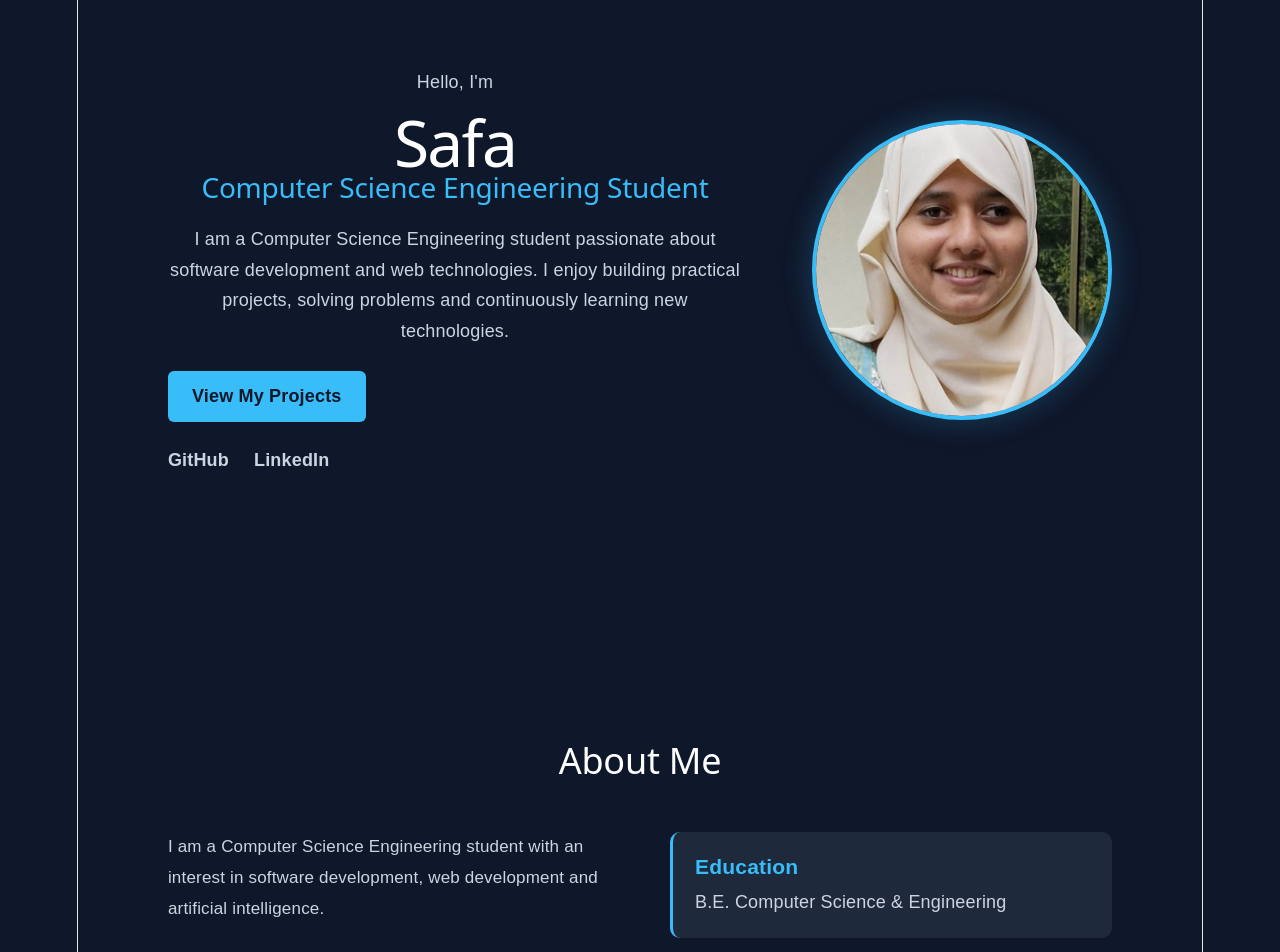
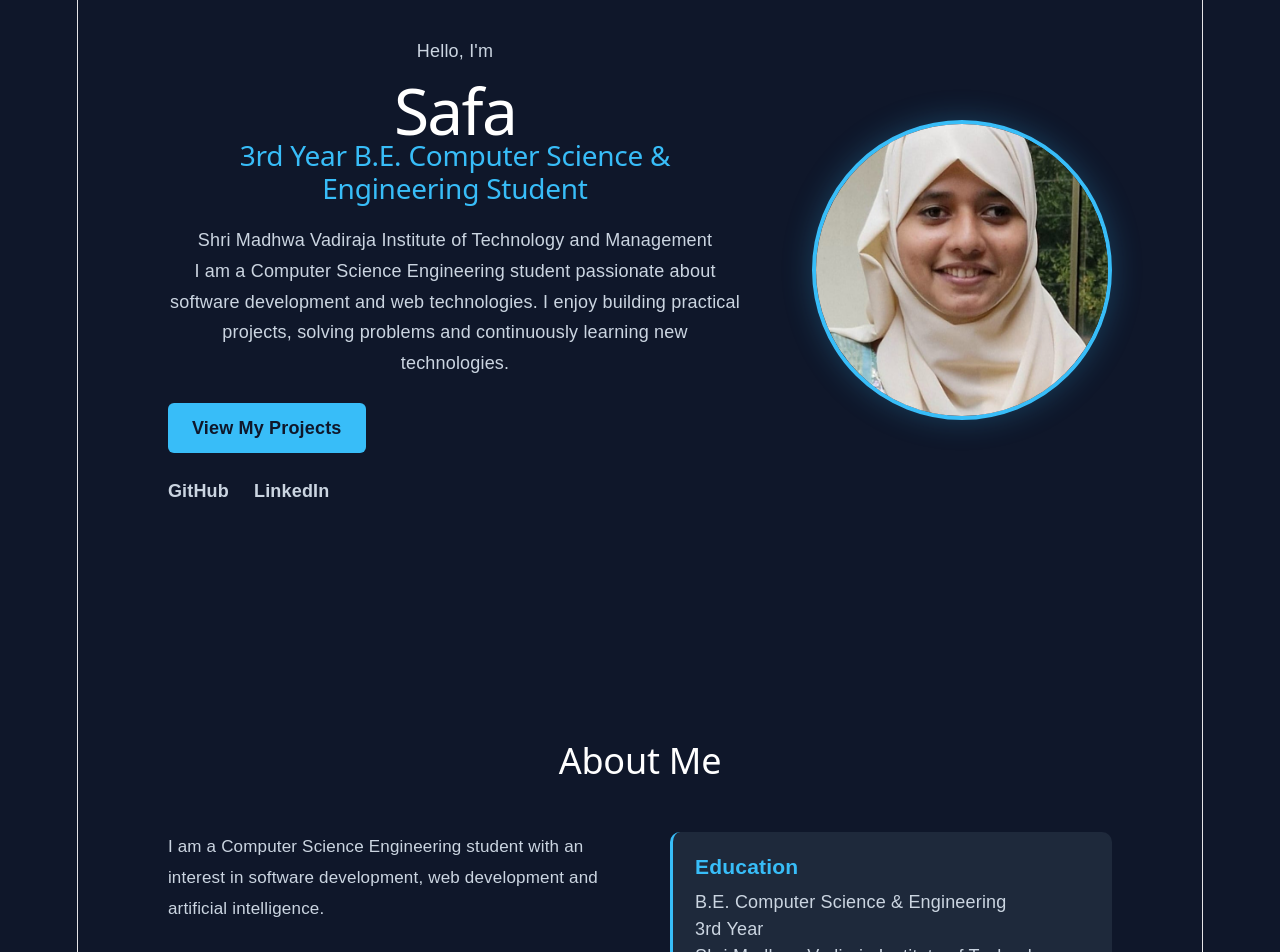
Before and after one commit to safahaikady/portfolio, a React app: page / in a window 1280 px wide. Shown: the part 160-1112 px from the top of the page. Built offline with nearby package versions, Linux system fonts and the light colour scheme; the HTML template or start-up script is replaced by a standard one.

Commit message:
Fix portfolio sections and contact links

```diff
--- a/src/App.css
+++ b/src/App.css
@@ -491,3 +491,9 @@ body {
   color: #cbd5e1;
   font-size: 14px;
 }
+.college {
+  color: #94a3b8;
+  font-size: 16px;
+  margin-top: 10px;
+  line-height: 1.6;
+}
--- a/src/App.jsx
+++ b/src/App.jsx
@@ -24,7 +24,11 @@ function App() {
 
           <h1>Safa</h1>
 
-          <h2>Computer Science Engineering Student</h2>
+          <h2>3rd Year B.E. Computer Science & Engineering Student</h2>
+
+<p className="college">
+  Shri Madhwa Vadiraja Institute of Technology and Management
+</p>
 
           <p className="intro">
             I am a Computer Science Engineering student passionate about
@@ -91,7 +95,13 @@ function App() {
     <div className="about-info">
       <div className="info-card">
         <h3>Education</h3>
-              <p>B.E. Computer Science & Engineering</p>
+        <p>
+          B.E. Computer Science & Engineering
+          <br />
+          3rd Year
+          <br />
+          Shri Madhwa Vadiraja Institute of Technology and Management
+        </p>
       </div>
 
       <div className="info-card">
```
Lines whose indentation alone changed are shown as unchanged.
